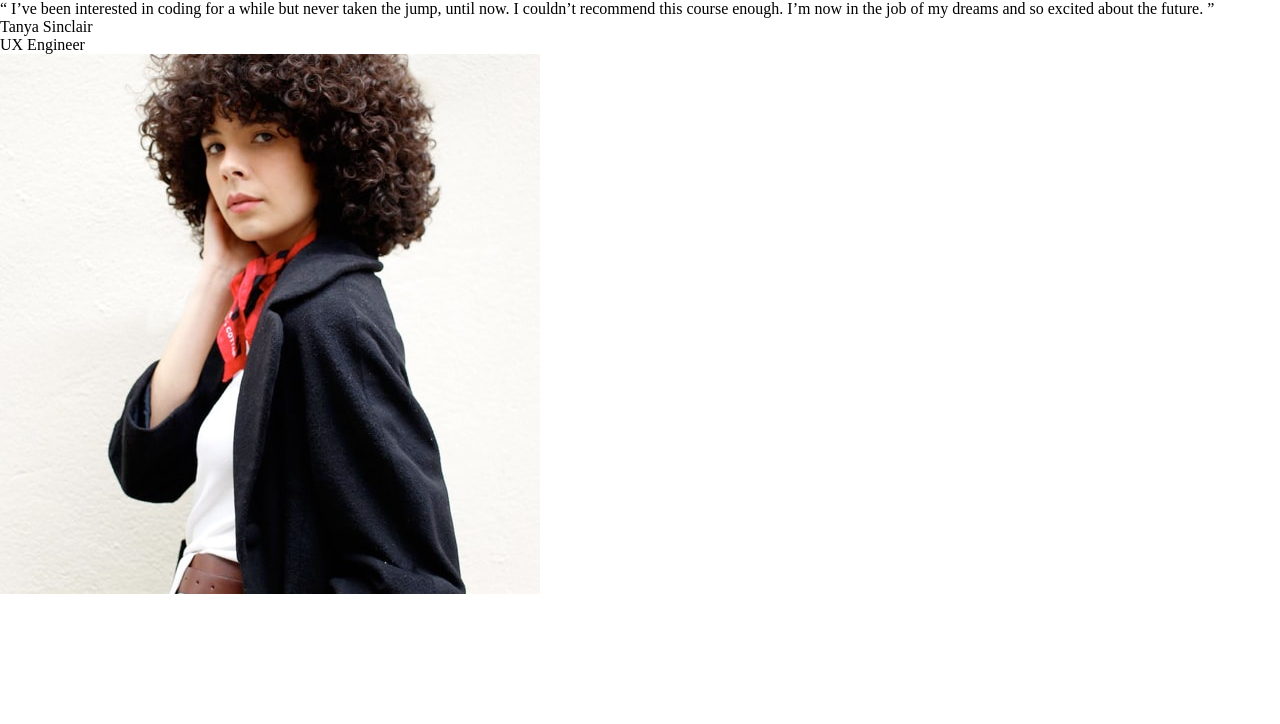
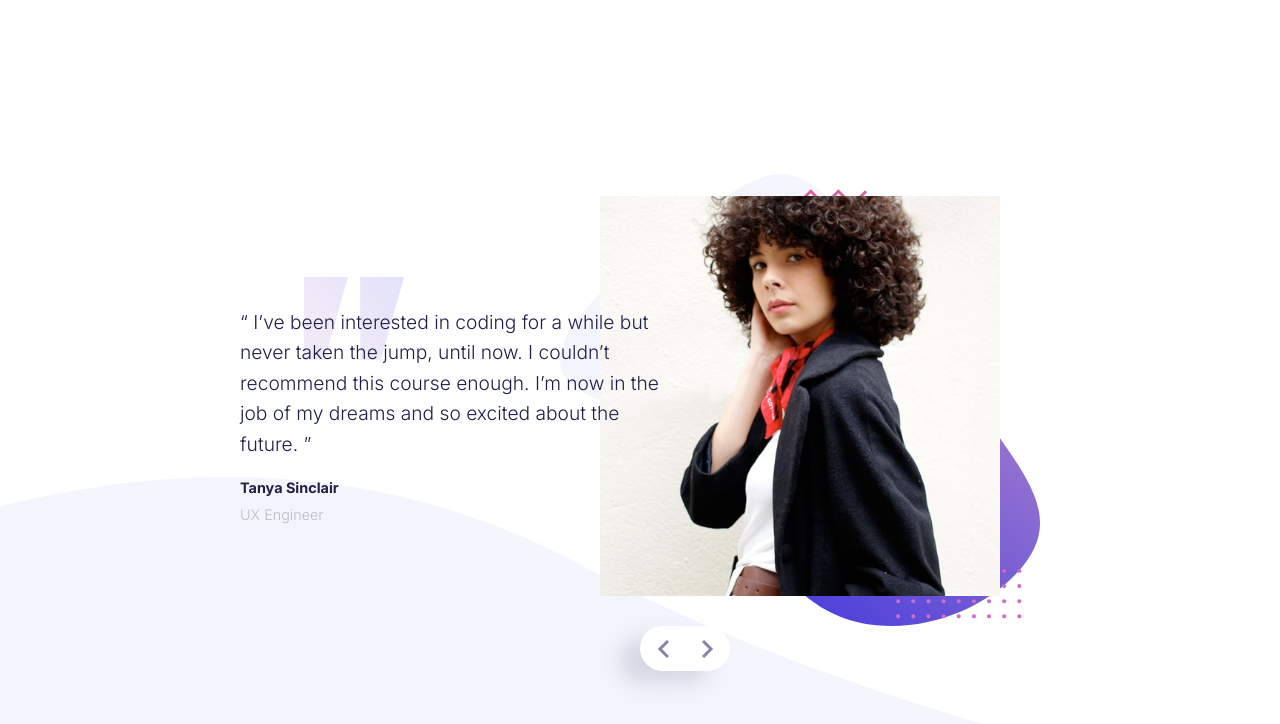
Before and after one commit to johannamag/testimonial-slider, a plain HTML site: page index.html in a window 1280 px wide. Drawn offline with Linux system fonts and the light colour scheme.

Commit message:
Added styling

```diff
--- a/style.css
+++ b/style.css
@@ -10,3 +10,171 @@
   padding: 0;
   box-sizing: border-box;
 }
+
+body {
+  font-family: "Inter", sans-serif;
+  font-size: 32px;
+}
+
+.container {
+  min-height: 100vh;
+  width: 100%;
+  display: flex;
+  align-items: center;
+  justify-content: center;
+  padding: 30px;
+  background-image: url("./media/pattern-curve.svg");
+  background-position: center bottom;
+  background-size: contain;
+  background-repeat: no-repeat;
+}
+
+.slider {
+  display: block;
+  height: 100%;
+  width: 100%;
+  max-width: 800px;
+  margin: 0 auto;
+  position: relative;
+}
+
+.slide {
+  width: 100%;
+  display: flex;
+  flex-direction: column-reverse;
+  justify-content: center;
+  align-items: center;
+  text-align: center;
+}
+
+.slide-img {
+  width: 100%;
+  margin: 0 auto;
+  height: 100%;
+  padding: 40px;
+  background-image: url("./media/pattern-bg.svg");
+  background-position: center;
+  background-repeat: no-repeat;
+  background-size: contain;
+}
+
+.slide-text {
+  padding-top: 30px;
+  display: flex;
+  align-items: center;
+  justify-content: center;
+  flex-direction: column;
+  background-image: url("./media/pattern-quotes.svg");
+  background-repeat: no-repeat;
+  background-size: 80px;
+  background-position: top center;
+}
+
+.testimonial-text {
+  font-weight: 300;
+  font-size: 1.2rem;
+  line-height: 1.9rem;
+  color: var(--darkblue);
+}
+
+.author {
+  margin-top: 20px;
+  color: var(--darkblue);
+  font-size: 0.9rem;
+  font-weight: 700;
+}
+
+.job {
+  font-size: 0.9rem;
+  font-weight: 300;
+  color: var(--gray);
+  display: block;
+  margin-top: 10px;
+}
+
+.slide-img > img {
+  height: 100%;
+  width: 300px;
+}
+
+.slide-2 {
+  display: none;
+}
+
+.prev,
+.next {
+  display: inline-block;
+  width: 50%;
+  height: 100%;
+  position: absolute;
+  cursor: pointer;
+}
+
+.prec:hover,
+.next:hover {
+  background-color: var(--gray);
+}
+
+.button {
+  position: absolute;
+  left: 50%;
+  transform: translateX(-50%);
+  top: 380px;
+  width: 90px;
+  height: 45px;
+  box-shadow: -20px 12px 20px 0px hsla(240, 18%, 77%, 0.52);
+  border-radius: 50px;
+  background-color: #fff;
+  overflow: hidden;
+}
+
+.prev {
+  left: 0;
+}
+
+.next {
+  right: 0;
+}
+
+.next::after,
+.prev::after {
+  content: "";
+  position: absolute;
+  height: 100%;
+  width: 100%;
+  background-repeat: no-repeat;
+  background-position: center;
+  background-size: auto;
+}
+
+.next::after {
+  background-image: url("./media/icon-next.svg");
+}
+
+.prev::after {
+  background-image: url("./media/icon-prev.svg");
+}
+
+@media only screen and (min-width: 768px) {
+  .slide {
+    flex-direction: row;
+    text-align: left;
+  }
+  .slide-text {
+    background-position: 20%top;
+    background-size: 100px;
+    align-items: flex-start;
+    z-index: 10;
+  }
+  .slide-img {
+    margin-left: -100px;
+  }
+  .slide-img > img {
+    width: 400px;
+  }
+  .button {
+    top: 470px;
+    transform: translate(0);
+    left: calc(100%-400px);
+  }
+}
```
